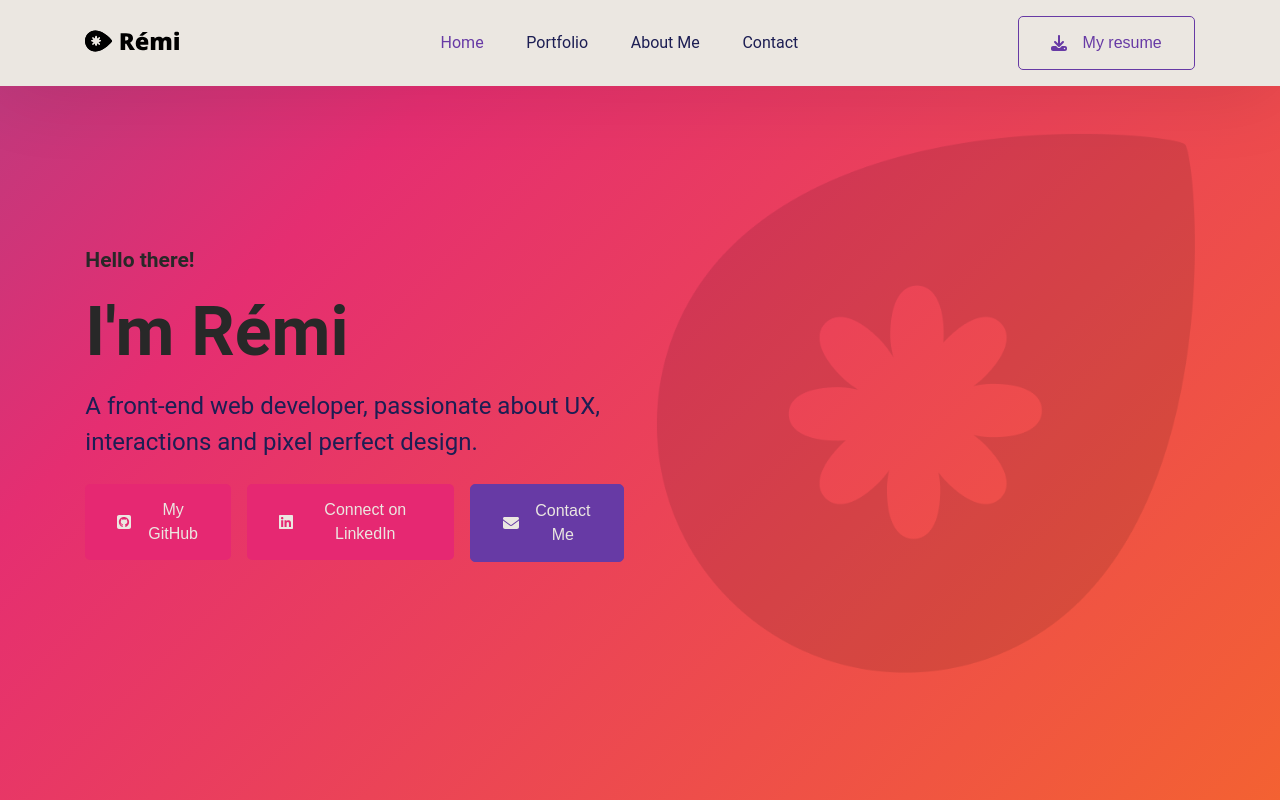
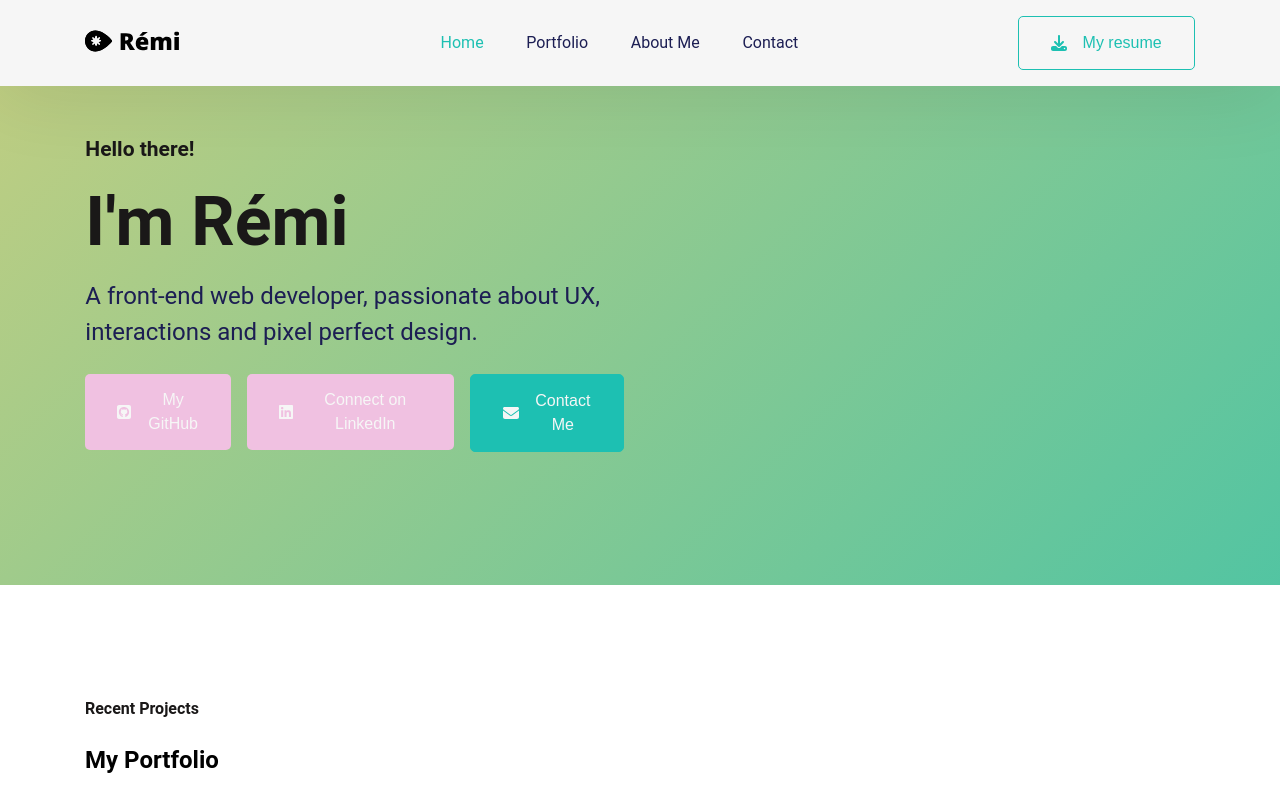
Before and after one commit to remilavigne/portfolio-2024, a React (Create React App) app: page / in a window 1280 px wide. Shown: the top 800 px of the page. Built offline with nearby package versions, Linux system fonts and the light colour scheme.

Commit message:
new color added to root

```diff
--- a/src/AnimatedBackground.css
+++ b/src/AnimatedBackground.css
@@ -1,5 +1,5 @@
 .animated-background {
-  background: linear-gradient(-45deg, #ff8a00, #e52e71, #0071bc, #00bfff);
+  background: var(--gradient);
   background-size: 400% 400%;
   animation: gradientAnimation 15s infinite;
 }
--- a/src/App.css
+++ b/src/App.css
@@ -17,13 +17,15 @@ p {
   margin: 0;
 }
 :root {
-  --primary: #673AA5;
-  --heading-color: #282828;
-  --bg-shade: #E8ECEB;
-  --github: #e62872;
+  --primary: #1DC0B2;
+  --heading-color: #1A1818;
+  --bg-shade: #EBE7E1;
+  --github: #F0C1E1;
   --darkblue: #1c1e53;
   --black: #1A1818;
-  --white: #EBE7E1;
+  --white: #F6F6F6;
+  --yellow: #FED36F;
+  --gradient: linear-gradient(-45deg, #1DC0B2, #FED36F, #F0C1E1);
 }
 
 a {
--- a/src/Pages/Home/HeroSection.jsx
+++ b/src/Pages/Home/HeroSection.jsx
@@ -53,9 +53,7 @@ export default function HeroSection() {
               </Link>
         </div>
       </div>
-      <div className="hero--section--img">
-        <img src="./img/hero_img.png" alt="Hero Section" />
-      </div>
+
     </section>
   );
 }
```
